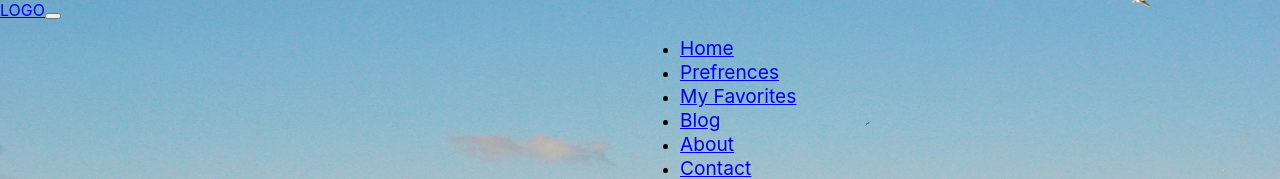
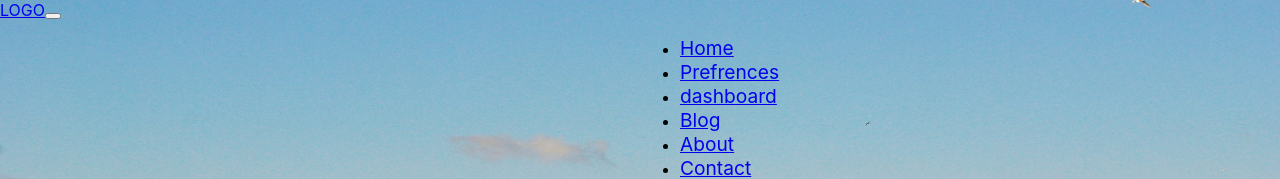
Before and after one commit to Alzubair98/ozyapi, a React (Create React App) app: page / in a window 1280 px wide. Shown: the top 179 px of the page. Built offline with nearby package versions, Linux system fonts and the light colour scheme; the HTML template or start-up script is replaced by a standard one.

Commit message:
add dashborad

```diff
--- a/src/App.js
+++ b/src/App.js
@@ -3,6 +3,7 @@ import "./App.css";
 import Main from "./component/main/main";
 import Preferencess from "./component/preferences/preferences";
 import Home from "./component/Home/Home";
+import Dashboard from "./component/dashboard/Dashboard";
 
 function App() {
   return (
@@ -12,6 +13,7 @@ function App() {
           <Route path="/" element={<Main />} />
           <Route path="/preferencess" element={<Preferencess />} />
           <Route path="/home" element={<Home />} />
+          <Route path="/dashboard" element={<Dashboard />} />
         </Routes>
       </BrowserRouter>
     </div>
--- /dev/null
+++ b/src/component/dashboard/Dashboard.jsx
@@ -0,0 +1,11 @@
+import React from "react";
+
+function Dashboard() {
+  return (
+    <div>
+      <h1>Dashboard</h1>
+    </div>
+  );
+}
+
+export default Dashboard;
--- a/src/component/navbar/navbar.js
+++ b/src/component/navbar/navbar.js
@@ -34,8 +34,8 @@ const Navbar = () => {
                   </a>
                 </li>
                 <li class="nav-item">
-                  <a class="nav-link" href="#">
-                    My Favorites
+                  <a class="nav-link" href="/Dashboard">
+                    dashboard
                   </a>
                 </li>
                 <li class="nav-item">
```
Also changed, not shown: src/component/Home/home.css (added).
